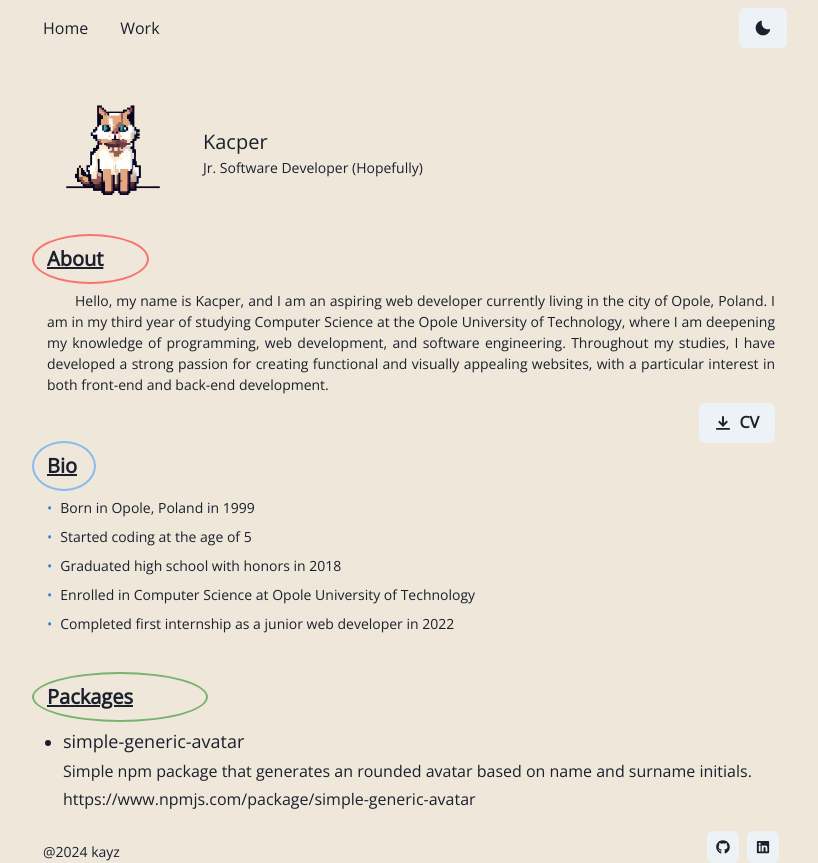
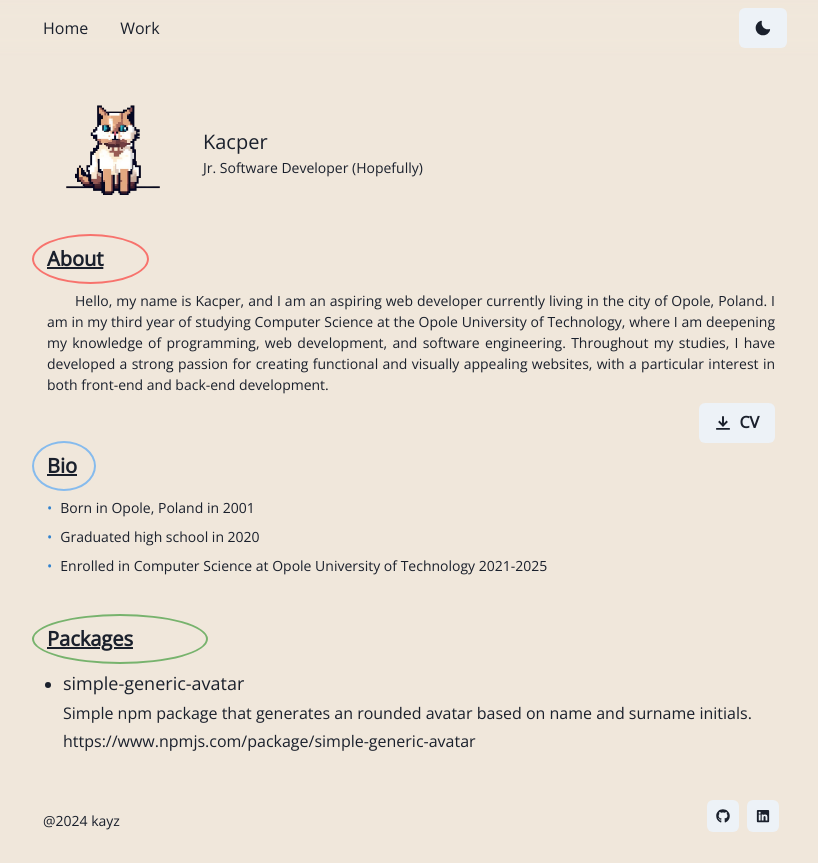
Before and after one commit to kayYZ1/kayz-website, a Next.js app: page / in a window 1280 px wide. Shown: the whole page, without its empty margins (229-1047 px from the left). After the commit the page ends 832 px from the top, so only its background shows below. Built offline with nearby package versions, Linux system fonts and the light colour scheme.

Commit message:
adjust bio

```diff
--- a/app/(main)/bio.tsx
+++ b/app/(main)/bio.tsx
@@ -12,23 +12,15 @@ const Bio = () => {
       <UnorderedList spacing={2} styleType="none" ml={0} fontSize="sm">
         <ListItem display="flex" alignItems="center">
           <Box as="span" mr={2} color="blue.500">•</Box>
-          Born in Opole, Poland in 1999
+          Born in Opole, Poland in 2001
         </ListItem>
         <ListItem display="flex" alignItems="center">
           <Box as="span" mr={2} color="blue.500">•</Box>
-          Started coding at the age of 5
+          Graduated high school in 2020
         </ListItem>
         <ListItem display="flex" alignItems="center">
           <Box as="span" mr={2} color="blue.500">•</Box>
-          Graduated high school with honors in 2018
-        </ListItem>
-        <ListItem display="flex" alignItems="center">
-          <Box as="span" mr={2} color="blue.500">•</Box>
-          Enrolled in Computer Science at Opole University of Technology
-        </ListItem>
-        <ListItem display="flex" alignItems="center">
-          <Box as="span" mr={2} color="blue.500">•</Box>
-          Completed first internship as a junior web developer in 2022
+          Enrolled in Computer Science at Opole University of Technology 2021-2025
         </ListItem>
       </UnorderedList>
     </Box>
```
Also changed, not shown: 1 other file (tests, documents, lock files or other folders).
